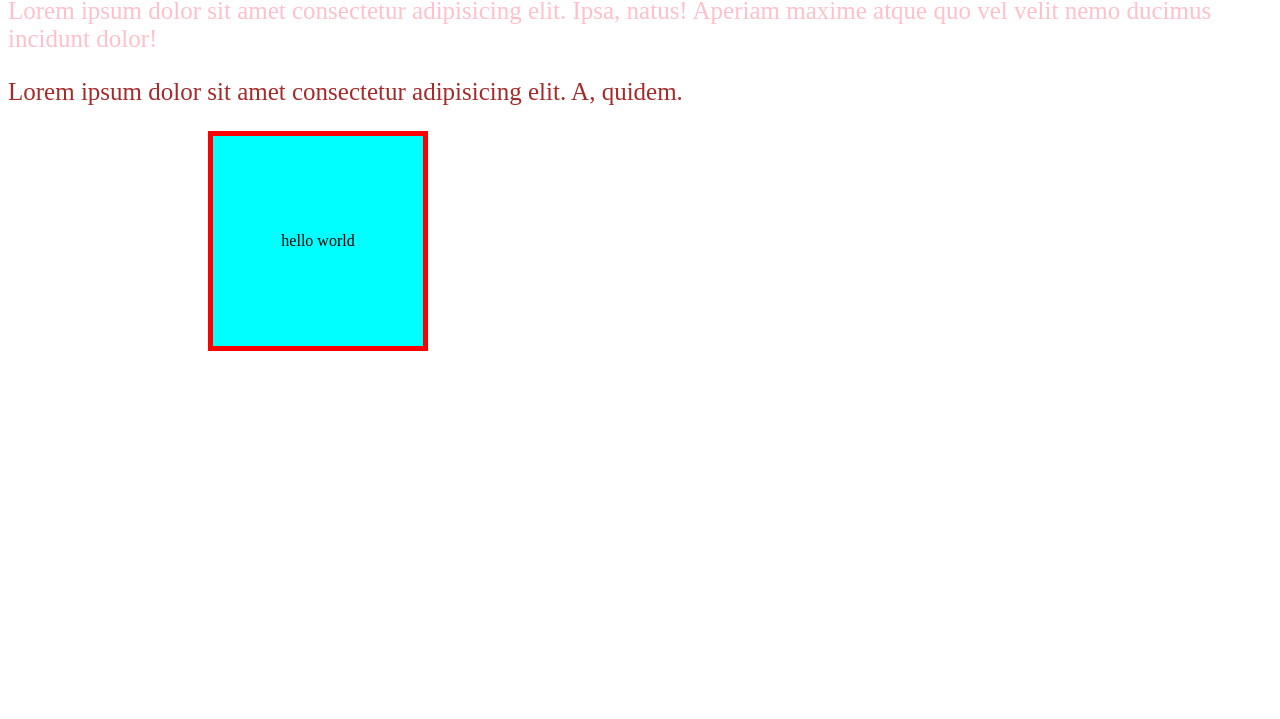
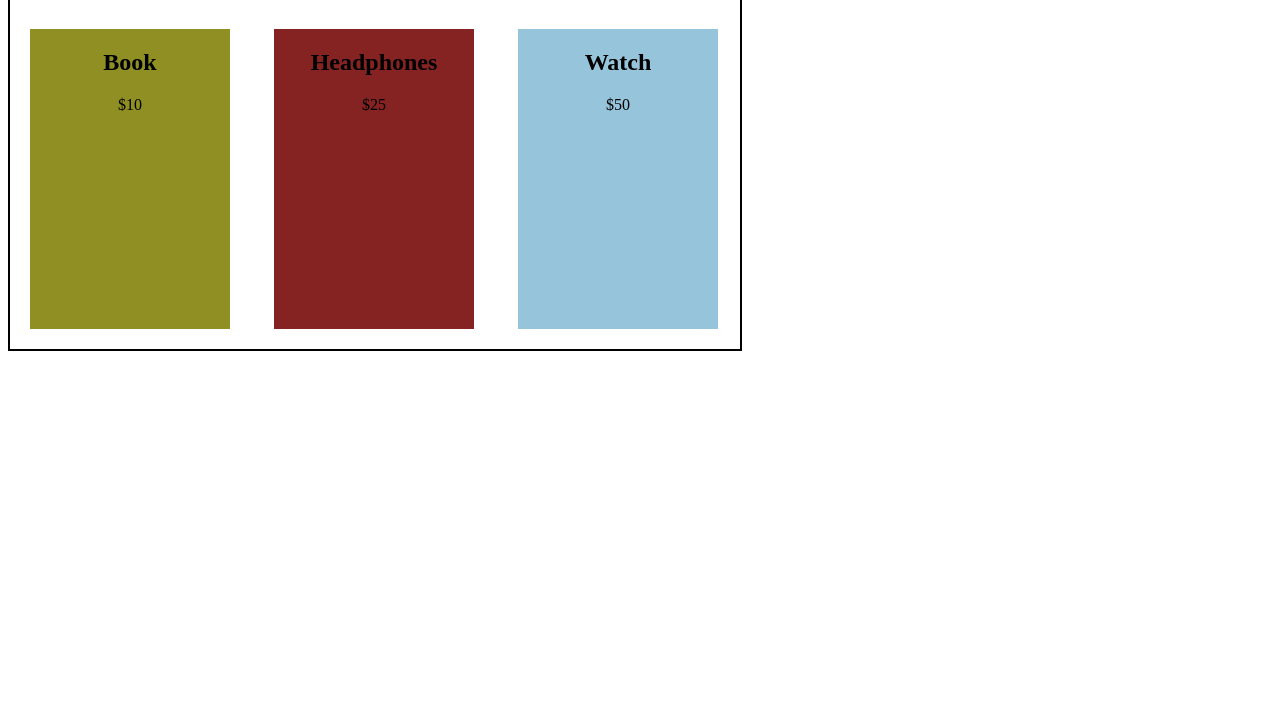
Before and after one commit to vanshhh01/CSS-CSE29, a plain HTML site: page index.html in a window 1280 px wide. Shown: the part 81-800 px from the top of the page. Drawn offline with Linux system fonts and the light colour scheme.

Commit message:
display inline block

```diff
--- a/index.html
+++ b/index.html
@@ -7,13 +7,27 @@
     <link rel="stylesheet" href="./style.css">
 </head>
 <body>
-    <p>Lorem ipsum dolor sit amet consectetur adipisicing elit. .</p>
+
+    <!-- <p>Lorem ipsum dolor sit amet consectetur adipisicing elit. .</p>
     <p class="jk">Lorem ipsum dolor sit amet consectetur adipisicing elit. Ipsa, natus! Aperiam maxime atque quo vel velit nemo ducimus incidunt dolor!
     </p>
     <p class="jk" id="jk1">Lorem ipsum dolor sit amet consectetur adipisicing elit. A, quidem.</p>
 
     <div>hello world</div>
 
+    <span>hello</span>
+    <span>world</span> -->
+
+
+    <div class="container">
+       <h1>display: inline-block (Product cards)</h1>
+       <div class="box box1"><h2 align="center">Book</h2> <p align="center">$10</p></div>
+       <div class="box box2"><h2 align="center">Headphones</h2><p align="center">$25</p></div>
+       <div class="box box3"><h2 align="center">Watch</h2><p align="center">$50</p></div>
+
+        </div>
+    </div>
+
 
 </body>
 </html>
--- a/style.css
+++ b/style.css
@@ -1,4 +1,4 @@
-p{
+/* p{
     color: red;
     font-size: 25px;
 }
@@ -21,7 +21,7 @@ div{
 
 
 
- /* h2{
+ h2{
     text-align: center;
 
  }
@@ -31,4 +31,41 @@ div{
     width: 500;
     border: 5px solid black;
 
+ }
+
+
+ span{
+    display: block;
  } */
+
+
+ .container{
+    border: 2px solid black;
+    width: 730px;
+ }
+
+ .box1{
+    background-color: rgb(143, 143, 36);
+    height: 300px;
+    width: 200px;
+    margin: 20px;
+ }
+
+ .box2{
+    background-color: rgb(133, 35, 35);
+    height: 300px;
+    width: 200px;
+    margin: 20px;
+ }
+
+ .box3{
+    background-color: rgb(150, 196, 219);
+    height: 300px;
+    width: 200px;
+    margin: 20px;
+ }
+
+.box{
+    display: inline-block;
+    align-items: center;
+}
```
